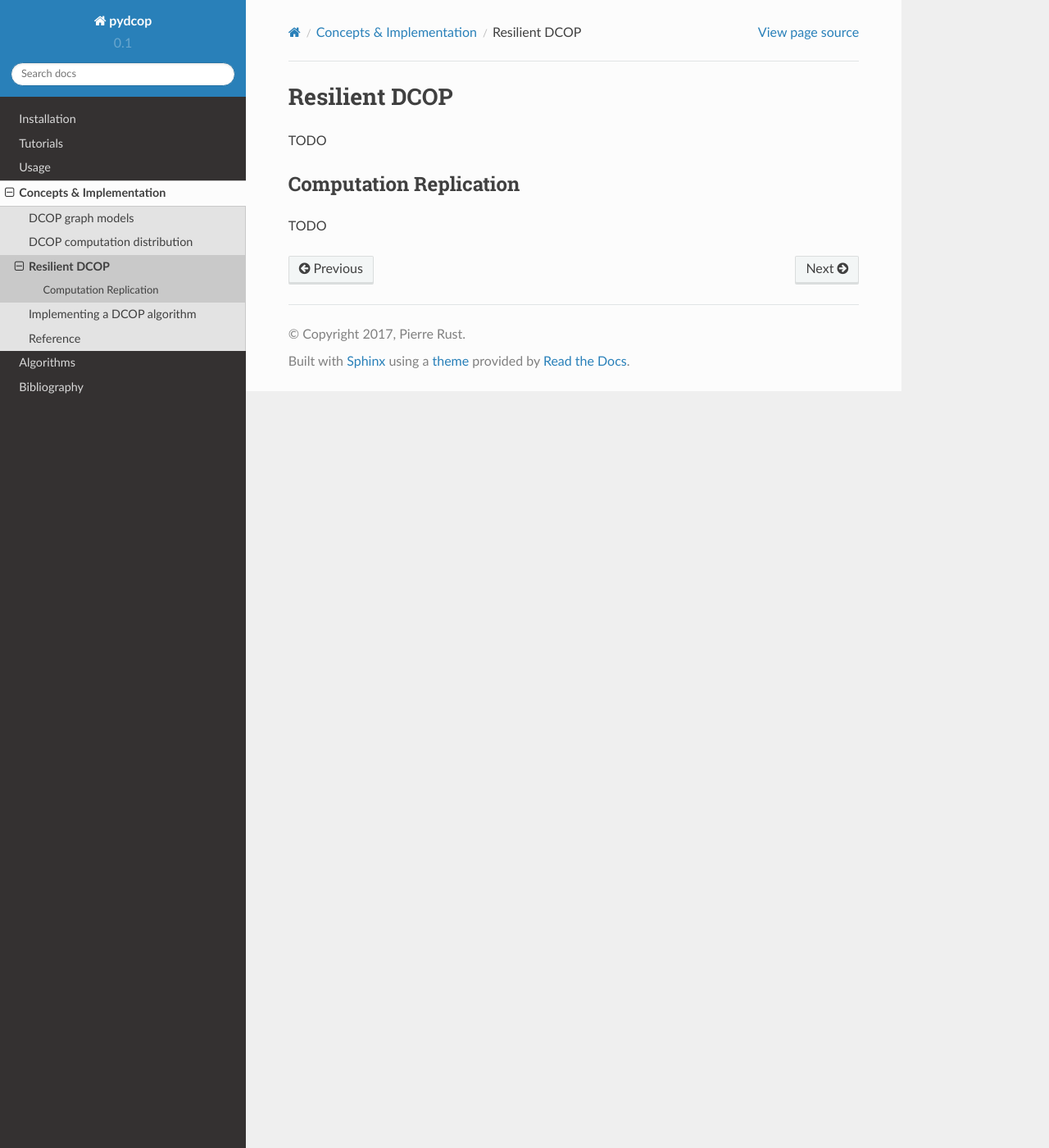
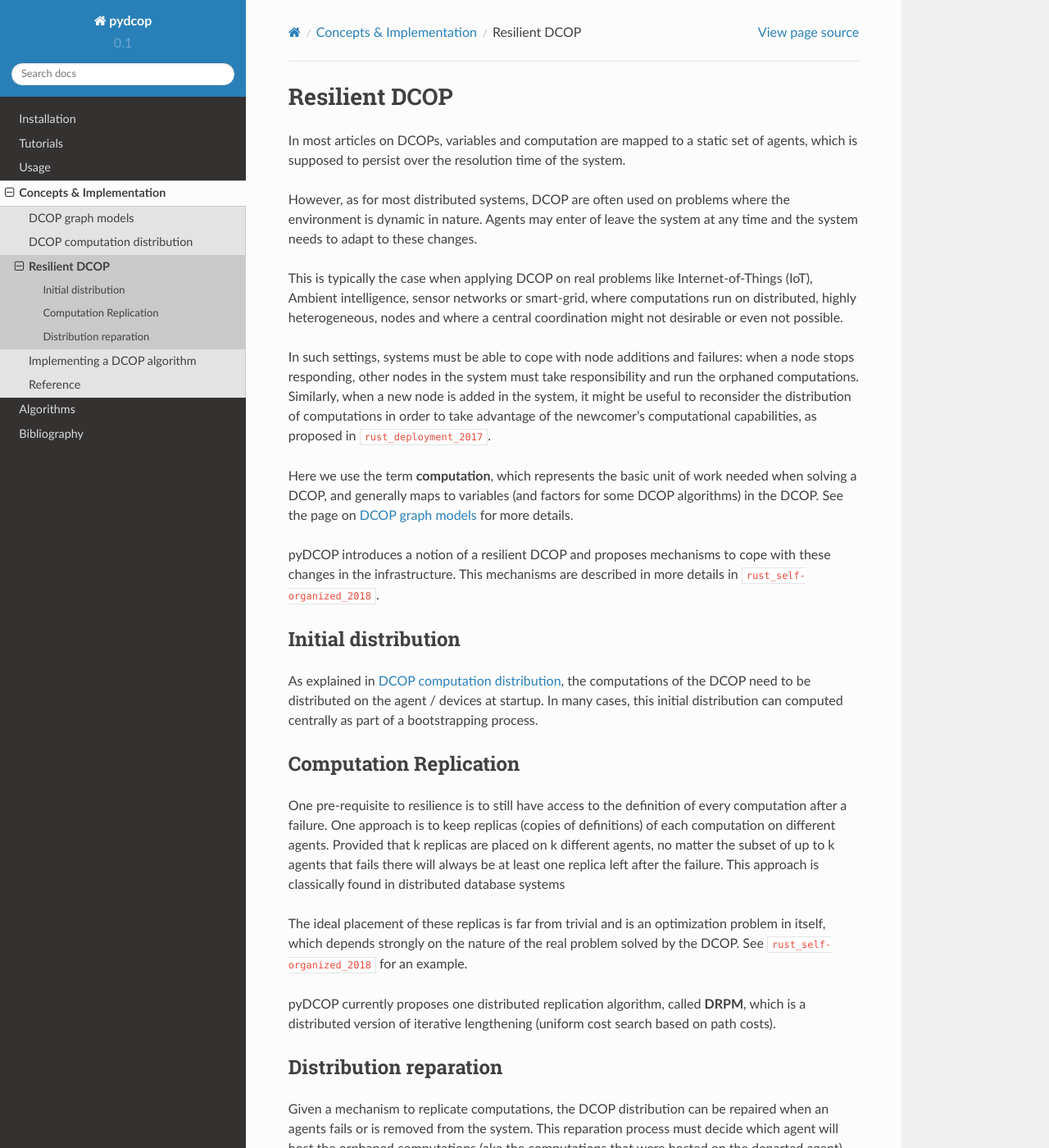
Before and after one commit to Orange-OpenSource/pyDcop, a Sphinx documentation site: the page built from docs/implementation/resilient_dcop.rst, in a window 1280 px wide and 1400 px high. Shown: the whole window at 82% size. Built offline with Sphinx 7.4.7 and the Read the Docs theme 2.0.0, drawn with Linux system fonts in a browser that asks for light colours; cross-references to code outside the pages are shown as plain code; some of the changed text lies outside the part shown.

Commit message:
Dpc: add page on resilient DCOP concept

```diff
--- a/docs/implementation/resilient_dcop.rst
+++ b/docs/implementation/resilient_dcop.rst
@@ -5,10 +5,87 @@
 Resilient DCOP
 ==============
 
+In most articles on DCOPs,
+variables and computation are mapped to a static set of agents,
+which is supposed to persist over the resolution time of the system.
 
-TODO
+However, as for most distributed systems,
+DCOP are often used on problems where the environment is dynamic in nature.
+Agents may enter of leave the system at any time
+and the system needs to adapt to these changes.
+
+This is typically the case when applying DCOP on real problems
+like Internet-of-Things (IoT), Ambient intelligence, sensor networks
+or smart-grid,
+where computations run on distributed, highly heterogeneous,
+nodes and where a central coordination might not desirable or even not possible.
+
+In such settings, systems must be able to
+cope with node additions and failures:
+when a node stops responding,
+other nodes in the system must take responsibility and
+run the orphaned computations.
+Similarly, when a new node is added in the system,
+it might be useful to reconsider the distribution of computations in order to
+take advantage of the newcomer’s computational capabilities,
+as proposed in :cite:`rust_deployment_2017`.
+
+Here we use the term **computation**,
+which represents the basic unit of work needed when solving a DCOP,
+and generally maps to variables (and factors for some DCOP algorithms)
+in the DCOP. See the page on :ref:`concepts_graph` for more details.
+
+pyDCOP introduces a notion of a resilient DCOP and proposes
+mechanisms to cope with these changes in the infrastructure.
+This mechanisms are described in more details in
+:cite:`rust_self-organized_2018`.
+
+
+
+Initial distribution
+--------------------
+
+As explained in :ref:`concepts_distribution`,
+the computations of the DCOP need to be distributed on the agent / devices
+at startup.
+In many cases, this initial distribution can computed centrally
+as part of a bootstrapping process.
+
 
 Computation Replication
 -----------------------
 
-TODO
+One pre-requisite to resilience is
+to still have access to the definition of every computation after a failure.
+One approach is to keep replicas (copies of definitions) of each
+computation on different agents.
+Provided that k replicas are placed on k different agents,
+no matter the subset of up to k agents that fails there will always be at least
+one replica left after the failure.
+This approach is classically found in distributed database systems
+
+The ideal placement of these replicas is far from trivial
+and is an optimization problem in itself, which depends strongly on the
+nature of the real problem solved by the DCOP.
+See :cite:`rust_self-organized_2018` for an example.
+
+pyDCOP currently proposes one distributed replication algorithm,
+called **DRPM**,
+which is a distributed version of iterative lengthening
+(uniform cost search based on path costs).
+
+
+Distribution reparation
+-----------------------
+
+Given a mechanism to replicate computations,
+the DCOP distribution can be repaired
+when an agents fails or is removed from the system.
+This reparation process must decide which agent
+will host the orphaned computations
+(aka the computations that were hosted on the departed agent)
+and should ideally be decentralized.
+
+Here again, several approach can be designed to handle such reparation,
+like those presented in :cite:`rust_deployment_2017` and
+:cite:`rust_self-organized_2018`, which are currently implemented in pyDCOP.
```
